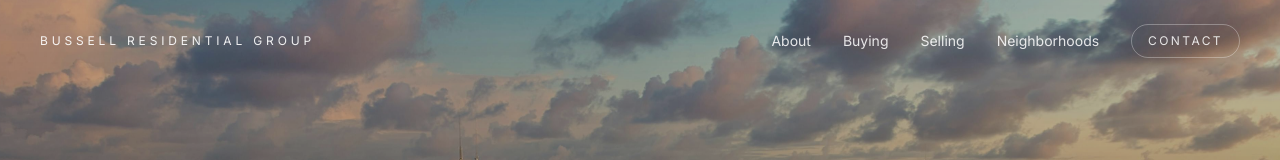
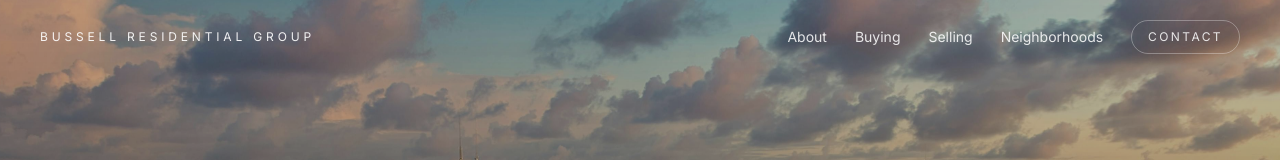
Before and after one commit to bbussell/bussell-residential-site, a Next.js app: page / in a window 1280 px wide. Shown: the top 160 px of the page. Built offline with nearby package versions, Linux system fonts and the light colour scheme; a web font is replaced by a local one.

Commit message:
Update Navbar.js
Tighten navbar spacing

```diff
--- a/components/Navbar.js
+++ b/components/Navbar.js
@@ -1,7 +1,7 @@
 export default function Navbar() {
   return (
     <header className="absolute top-0 left-0 z-50 w-full">
-      <div className="mx-auto flex max-w-7xl items-center justify-between px-6 py-6 lg:px-10">
+      <div className="mx-auto flex max-w-7xl items-center justify-between px-6 py-5 lg:px-10">
         <a
           href="/"
           className="text-xs uppercase tracking-[0.32em] text-white/90"
@@ -9,7 +9,7 @@ export default function Navbar() {
           Bussell Residential Group
         </a>
 
-        <nav className="hidden md:flex items-center gap-8 text-sm text-white/85">
+        <nav className="hidden md:flex items-center gap-7 text-sm text-white/85">
           <a href="/about" className="transition hover:text-white">
             About
           </a>
```
